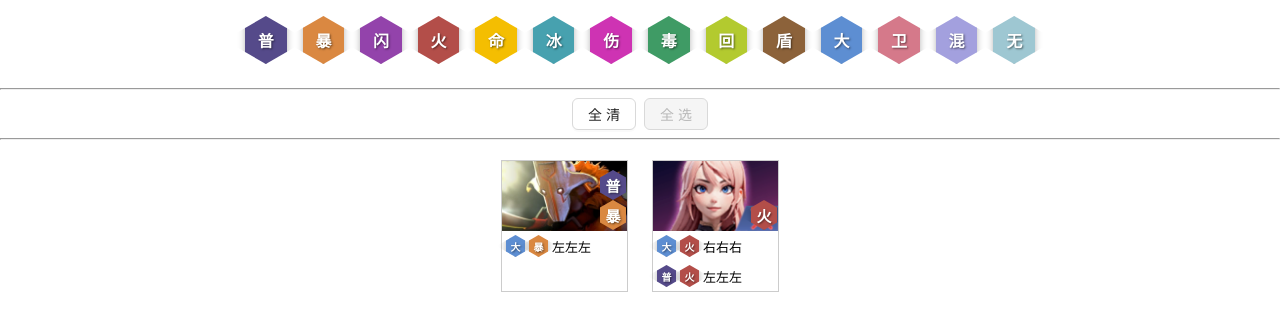
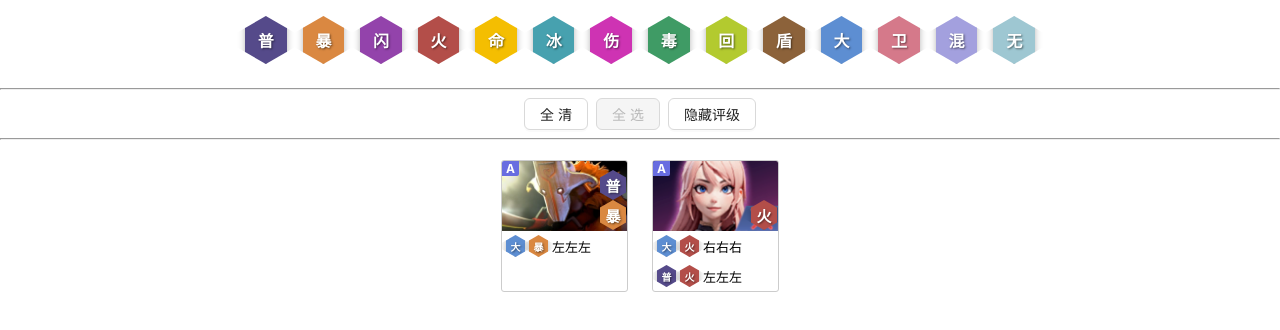
Before and after one commit to yc-shawn/auto-gladiators-guides, a React (Create React App) app: page / in a window 1280 px wide. Shown: the top 330 px of the page. Built offline with nearby package versions, Linux system fonts and the light colour scheme.

Commit message:
add rank

```diff
--- a/src/App.tsx
+++ b/src/App.tsx
@@ -3,7 +3,11 @@ import GuideHome from './guides/GuideHome';
 
 const App: React.FC = () => {
   return (
-    <main>
+    <main
+      style={{
+        minHeight: '100vh',
+      }}
+    >
       <GuideHome />
     </main>
   );
--- a/src/guides/GuideHome.tsx
+++ b/src/guides/GuideHome.tsx
@@ -2,11 +2,13 @@ import React from 'react';
 import SectBadge, { SECT } from './SectBadge';
 import { heros } from './heros';
 import { Button } from 'antd';
+import RankBadge from './RankBadge';
 
 export default function GuideHome() {
   const [activeSects, setActiveSects] = React.useState<SECT[]>(
     Object.keys(SECT) as SECT[]
   );
+  const [showRank, setShowRank] = React.useState(true);
 
   const selectedHeros = heros.filter((hero) =>
     hero.sects.some((sect) => activeSects.includes(sect))
@@ -63,6 +65,9 @@ export default function GuideHome() {
         >
           全选
         </Button>
+        <Button onClick={() => setShowRank((prev) => !prev)}>
+          {showRank ? '隐藏' : '显示'}评级
+        </Button>
       </section>
 
       <hr />
@@ -81,7 +86,15 @@ export default function GuideHome() {
         {/* Hero Cards */}
         {selectedHeros.map((hero) => {
           return (
-            <div style={{ margin: 12, border: '1px solid #ccc', width: 125 }}>
+            <div
+              style={{
+                margin: 12,
+                border: '1px solid #ccc',
+                borderRadius: 3,
+                width: 125,
+                overflow: 'hidden',
+              }}
+            >
               {/* Image */}
               <div
                 style={{
@@ -91,7 +104,10 @@ export default function GuideHome() {
                   overflow: 'hidden',
                 }}
               >
+                {showRank && <RankBadge rank={hero.rank} />}
+
                 <img src={hero.image} alt={hero.name} width="100%" />
+                <div>{hero.name}</div>
                 <div style={{ position: 'absolute', right: 1, bottom: 1 }}>
                   {hero.sects.map((sect) => (
                     <SectBadge sect={sect} height={30} fontSize={15} />
--- /dev/null
+++ b/src/guides/RankBadge.tsx
@@ -0,0 +1,33 @@
+import React from 'react';
+
+export default function RankBadge({ rank }: { rank: string }) {
+  let bgColor = '#000';
+  if (rank === 'S') {
+    bgColor = '#ffcc00'; // Gold for S rank
+  } else if (rank === 'A') {
+    bgColor = '#686de0'; // Blue for A rank
+  } else if (rank === 'B') {
+    bgColor = '#6ab04c'; // Green for B rank
+  } else if (rank === 'C') {
+    bgColor = '#f0932b'; // Orange for C rank
+  } else if (rank === 'D') {
+    bgColor = '#303952'; // Red for D rank
+  }
+  return (
+    <div
+      style={{
+        position: 'absolute',
+        left: 0,
+        top: 0,
+        fontSize: 12,
+        fontWeight: 'bold',
+        padding: '0 4px',
+        backgroundColor: bgColor,
+        color: 'white',
+        borderBottomRightRadius: 2,
+      }}
+    >
+      {rank}
+    </div>
+  );
+}
--- a/src/guides/SectBadge.tsx
+++ b/src/guides/SectBadge.tsx
@@ -1,20 +1,62 @@
 import React from 'react';
 
 export enum SECT {
-  ATTACK = 'ATTACK', // 普攻
-  CRIT = 'CRIT', // 暴击
-  EVADE = 'EVADE', // 闪避
-  FURY = 'FURY', // 怒火
-  HEALTH = 'HEALTH', // 生命
-  FROST = 'FROST', // 冰霜
-  VULNERABLE = 'VULNERABLE', // 易伤
-  POISON = 'POISON', // 中毒
-  REGEN = 'REGEN', // 生命回复
-  SHIELD = 'SHIELD', // 盾牌
-  ULTI = 'ULTI', // 大招
-  WARD = 'WARD', // 守卫
-  CHAOS = 'CHAOS', // 混沌
-  NONE = 'NONE', // 无流派
+  /**
+   * 普攻
+   */
+  ATTACK = 'ATTACK',
+  /**
+   * 暴击
+   */
+  CRIT = 'CRIT',
+  /**
+   * 闪避
+   */
+  EVADE = 'EVADE',
+  /**
+   * 怒火
+   */
+  FURY = 'FURY',
+  /**
+   * 生命
+   */
+  HEALTH = 'HEALTH',
+  /**
+   * 冰霜
+   */
+  FROST = 'FROST',
+  /**
+   * 易伤
+   */
+  VULNERABLE = 'VULNERABLE',
+  /**
+   * 中毒
+   */
+  POISON = 'POISON',
+  /**
+   * 回复
+   */
+  REGEN = 'REGEN',
+  /**
+   * 盾牌
+   */
+  SHIELD = 'SHIELD',
+  /**
+   * 大招
+   */
+  ULTI = 'ULTI',
+  /**
+   * 守卫
+   */
+  WARD = 'WARD',
+  /**
+   * 混沌
+   */
+  CHAOS = 'CHAOS',
+  /**
+   * 无流派
+   */
+  NONE = 'NONE',
 }
 
 const sectInfo: Record<SECT, { label: string; color: string }> = {
--- a/src/guides/heros.ts
+++ b/src/guides/heros.ts
@@ -19,6 +19,14 @@ const {
 } = SECT;
 /* eslint-enable @typescript-eslint/no-unused-vars */
 
+export enum Rank {
+  S = 'S',
+  A = 'A',
+  B = 'B',
+  C = 'C',
+  D = 'D',
+}
+
 type GuideSet = {
   sets: SECT[];
   description?: string;
@@ -26,6 +34,7 @@ type GuideSet = {
 
 type Hero = {
   name: string;
+  rank: Rank;
   sects: SECT[];
   image: string;
   guides: GuideSet[];
@@ -34,12 +43,14 @@ type Hero = {
 export const heros: Hero[] = [
   {
     name: '剑圣',
+    rank: Rank.A,
     sects: [ATTACK, CRIT],
     image: require('./images/heros/Juggernaut.webp'),
     guides: [{ sets: [ULTI, CRIT], description: '左左左' }],
   },
   {
     name: '剑姬',
+    rank: Rank.A,
     sects: [FURY],
     image: require('./images/heros/jianji.png'),
     guides: [
```
